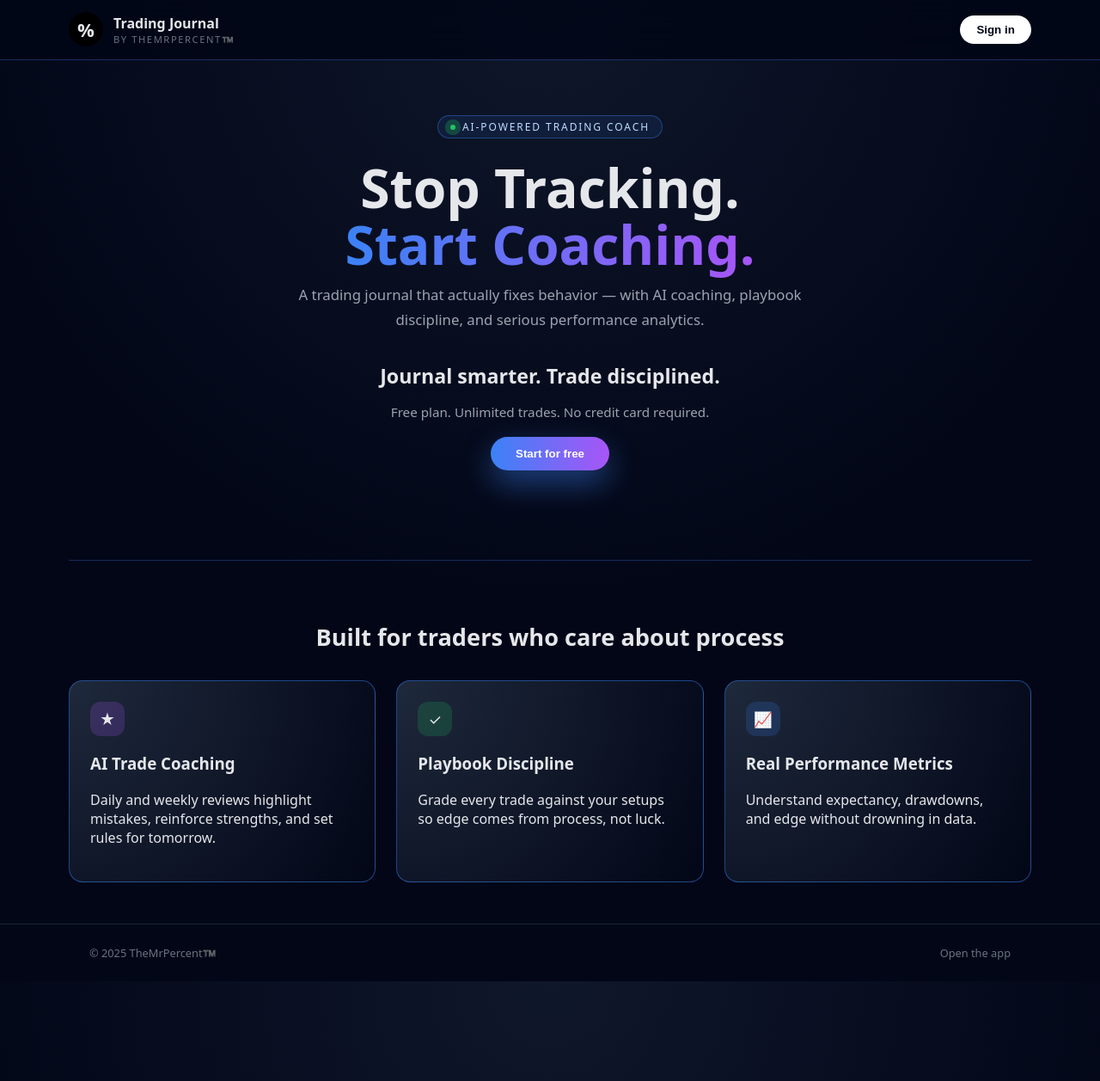
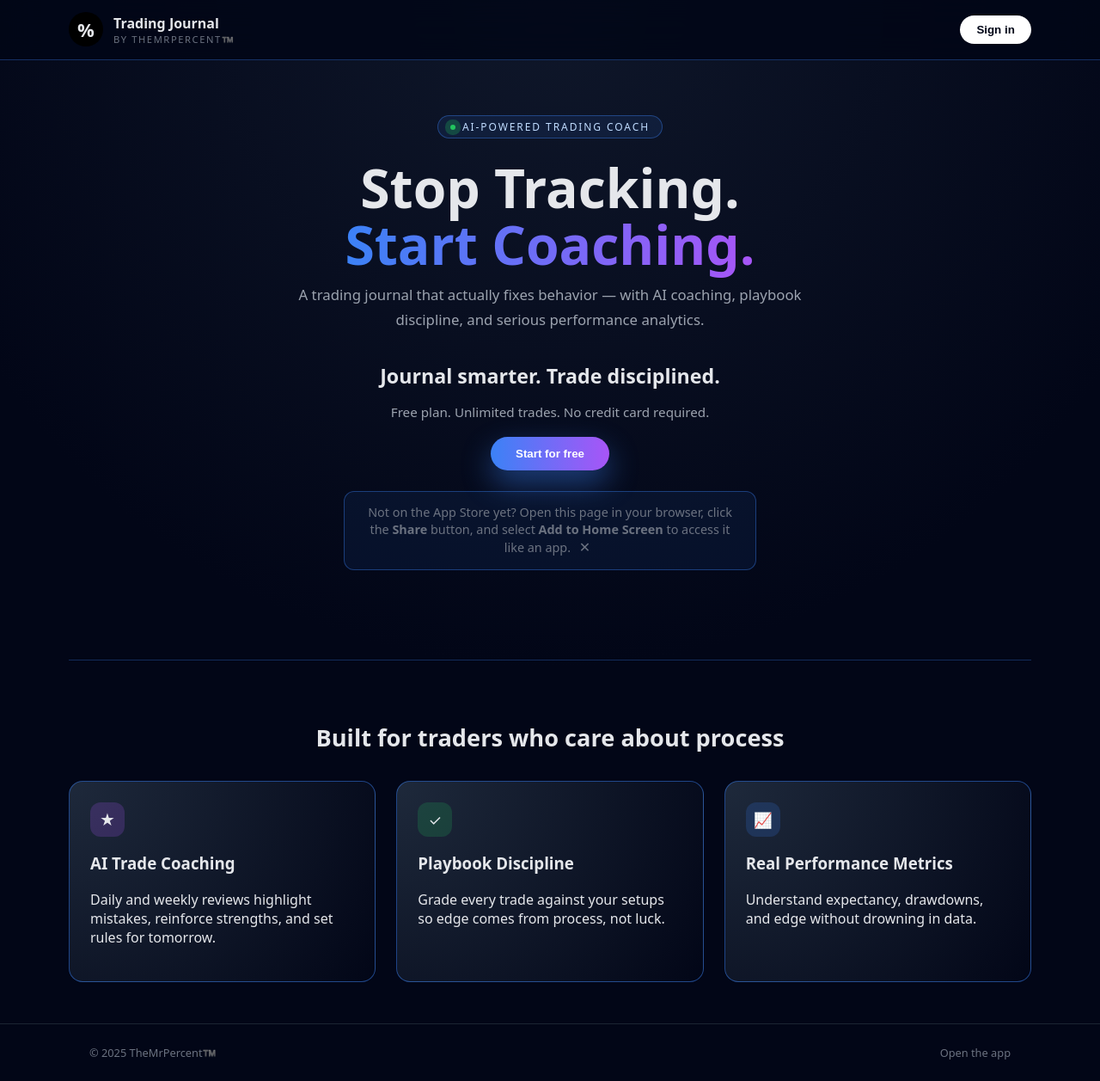
Before and after one commit to reddyshashi8/trading-journal-landing, a Jekyll site: the page index.html, which Jekyll copies as it is, in a window 1280 px wide and 1257 px high. Shown: the whole window at 86% size. Built offline with Jekyll 4.4.1, drawn with Linux system fonts in a browser that asks for light colours.

Commit message:
Update index.html

```diff
--- a/index.html
+++ b/index.html
@@ -28,8 +28,7 @@
 
       body {
         margin: 0;
-        font-family: system-ui, -apple-system, BlinkMacSystemFont, "Segoe UI",
-          sans-serif;
+        font-family: system-ui, -apple-system, BlinkMacSystemFont, "Segoe UI", sans-serif;
         background: radial-gradient(circle at top, #0f172a, #020617 55%);
         color: var(--text-main);
       }
@@ -193,6 +192,37 @@
         box-shadow: 0 20px 45px rgba(168, 85, 247, 0.5);
       }
 
+      /* ===== Add to Home Screen Banner ===== */
+
+      .add-to-home-info {
+        max-width: 480px;
+        margin: 1.5rem auto 0;
+        font-size: 0.9rem;
+        color: var(--text-soft);
+        line-height: 1.4;
+        background: rgba(59, 130, 246, 0.08);
+        border: 1px solid rgba(59, 130, 246, 0.4);
+        border-radius: 12px;
+        padding: 0.9rem 1rem;
+        display: flex;
+        justify-content: space-between;
+        align-items: center;
+      }
+
+      .add-to-home-info p {
+        margin: 0;
+        text-align: center;
+        flex: 1;
+      }
+
+      #a2hs-close {
+        background: none;
+        border: none;
+        color: var(--text-soft);
+        font-size: 1rem;
+        cursor: pointer;
+      }
+
       /* ================= Pillars ================= */
 
       .pillars {
@@ -311,6 +333,14 @@
             Start for free
           </button>
         </div>
+
+        <!-- Add to Home Screen Banner -->
+        <div id="a2hs-banner" class="add-to-home-info">
+          <p>
+            Not on the App Store yet? Open this page in your browser, click the <strong>Share</strong> button, and select <strong>Add to Home Screen</strong> to access it like an app.
+            <button id="a2hs-close">✕</button>
+          </p>
+        </div>
       </section>
 
       <section class="pillars container">
@@ -352,16 +382,25 @@
     <footer>
       <div class="container footer-inner">
         <div>© <span id="year"></span> TheMrPercent™️</div>
-        <a
-          href="https://app.themrpercent.com/login?from_url=https%3A%2F%2Fapp.themrpercent.com%2F"
-          >Open the app</a
-        >
+        <a href="https://app.themrpercent.com/login?from_url=https%3A%2F%2Fapp.themrpercent.com%2F">Open the app</a>
       </div>
     </footer>
 
     <script>
-      document.getElementById("year").textContent =
-        new Date().getFullYear();
+      // Footer year
+      document.getElementById("year").textContent = new Date().getFullYear();
+
+      // Dismissible Add to Home Screen banner
+      if (!localStorage.getItem('a2hsDismissed')) {
+        document.getElementById('a2hs-banner').style.display = 'flex';
+      } else {
+        document.getElementById('a2hs-banner').style.display = 'none';
+      }
+
+      document.getElementById('a2hs-close').addEventListener('click', function() {
+        document.getElementById('a2hs-banner').style.display = 'none';
+        localStorage.setItem('a2hsDismissed', 'true');
+      });
     </script>
   </body>
 </html>
```
Also changed, not shown: other parts of index.html (+3 -11 lines).
